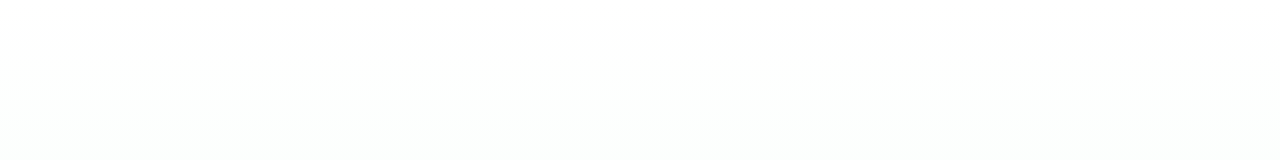
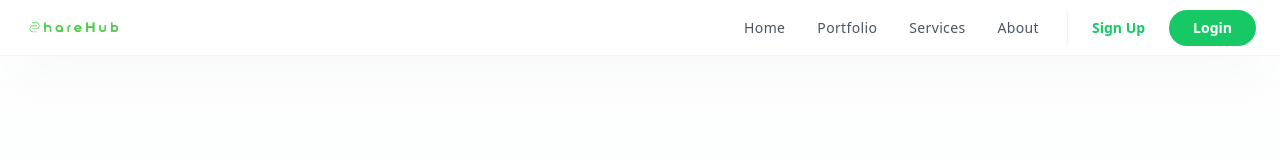
Before and after one commit to Veer0x1/sharehub, a Next.js app: page / in a window 1280 px wide. Shown: the top 160 px of the page. Built offline with nearby package versions, Linux system fonts and the light colour scheme.

Commit message:
added navbar #7

```diff
--- /dev/null
+++ b/components/Navbar.jsx
@@ -0,0 +1,106 @@
+import React from "react";
+import Logo from "../assets/logo.png";
+import Image from "next/image";
+
+const Navbar = () => {
+  return (
+    <header>
+      <input
+        type="checkbox"
+        name="hbr"
+        id="hbr"
+        className="hbr peer"
+        hidden
+        aria-hidden="true"
+      />
+      <nav className="fixed z-20 w-full bg-white/90 dark:bg-gray-900/80 backdrop-blur navbar shadow-2xl shadow-gray-600/5 border-b border-gray-100 dark:border-gray-800 peer-checked:navbar-active dark:shadow-none">
+        <div className="xl:container m-auto px-6 md:px-12 lg:px-6">
+          <div className="flex flex-wrap items-center justify-between gap-6  md:gap-0 ">
+            <div className="w-full items-center flex justify-between lg:w-auto">
+              <a className="relative z-10" href="#" aria-label="logo">
+                <Image
+                  src={Logo}
+                  className="bg-contain"
+                  width={100}
+                  alt="logo"
+                />
+              </a>
+              <label
+                htmlFor="hbr"
+                className="peer-checked:hamburger block relative z-20 p-6 -mr-6 cursor-pointer lg:hidden"
+              >
+                <div
+                  aria-hidden="true"
+                  className="m-auto h-0.5 w-5 rounded bg-gray-900 dark:bg-gray-300 transition duration-300"
+                ></div>
+                <div
+                  aria-hidden="true"
+                  className="m-auto mt-2 h-0.5 w-5 rounded bg-gray-900 dark:bg-gray-300 transition duration-300"
+                ></div>
+              </label>
+            </div>
+            <div className="navmenu hidden w-full flex-wrap justify-end items-center mb-16 space-y-8 p-6 border border-gray-100 rounded-3xl shadow-2xl shadow-gray-300/20 bg-white dark:bg-gray-800 lg:space-y-0 lg:p-0 lg:m-0 lg:flex md:flex-nowrap lg:bg-transparent lg:w-7/12 lg:shadow-none dark:shadow-none dark:border-gray-700 lg:border-0">
+              <div className="text-gray-600 dark:text-gray-300 lg:pr-4">
+                <ul className="space-y-6 tracking-wide font-medium text-base lg:text-sm lg:flex lg:space-y-0">
+                  <li>
+                    <a
+                      href="#"
+                      className="block md:px-4 transition hover:text-primary dark:hover:text-primaryLight"
+                    >
+                      <span>Home</span>
+                    </a>
+                  </li>
+                  <li>
+                    <a
+                      href="#"
+                      className="block md:px-4 transition hover:text-primary dark:hover:text-primaryLight"
+                    >
+                      <span>Portfolio</span>
+                    </a>
+                  </li>
+                  <li>
+                    <a
+                      href="#"
+                      className="block md:px-4 transition hover:text-primary dark:hover:text-primaryLight"
+                    >
+                      <span>Services</span>
+                    </a>
+                  </li>
+                  <li>
+                    <a
+                      href="#"
+                      className="block md:px-4 transition hover:text-primary dark:hover:text-primaryLight"
+                    >
+                      <span>About</span>
+                    </a>
+                  </li>
+                </ul>
+              </div>
+
+              <div className="w-full space-y-2 border-primary/10 dark:border-gray-700 flex flex-col -ml-1 sm:flex-row lg:space-y-0 md:w-max lg:border-l">
+                <a
+                  href="#"
+                  className="relative flex h-9 ml-auto items-center justify-center sm:px-6 before:absolute before:inset-0 before:rounded-full focus:before:bg-primary/10 dark:focus:before:bg-primaryLight/10 before:transition before:duration-300 hover:before:scale-105 active:duration-75 active:before:scale-95"
+                >
+                  <span className="relative text-sm font-semibold text-primary dark:text-primaryLight">
+                    Sign Up
+                  </span>
+                </a>
+                <a
+                  href="#"
+                  className="relative flex h-9 ml-auto items-center justify-center sm:px-6 before:absolute before:inset-0 before:rounded-full before:bg-primary dark:before:bg-primaryLight before:transition before:duration-300 hover:before:scale-105 active:duration-75 active:before:scale-95"
+                >
+                  <span className="relative text-sm font-semibold text-white dark:text-gray-900">
+                    Login
+                  </span>
+                </a>
+              </div>
+            </div>
+          </div>
+        </div>
+      </nav>
+    </header>
+  );
+};
+
+export default Navbar;
--- /dev/null
+++ b/components/dashboard/Tab.jsx
@@ -0,0 +1,9 @@
+import React from 'react'
+
+const Tab = () => {
+  return (
+    <div>Tab</div>
+  )
+}
+
+export default Tab
--- a/pages/_document.js
+++ b/pages/_document.js
@@ -1,4 +1,4 @@
-import { Html, Head, Main, NextScript } from 'next/document'
+import { Html, Head, Main, NextScript } from "next/document";
 
 export default function Document() {
   return (
@@ -9,5 +9,5 @@
         <NextScript />
       </body>
     </Html>
-  )
+  );
 }
--- /dev/null
+++ b/pages/dashboard.js
@@ -0,0 +1,11 @@
+import Link from "next/link";
+import Image from "next/image";
+
+import Tab from "./../components/dashboard/Tab";
+export default function Dashboard() {
+  return (
+    <>
+      <Tab />
+    </>
+  );
+}
--- a/pages/index.js
+++ b/pages/index.js
@@ -1,23 +1,24 @@
-import Head from 'next/head'
-import Image from 'next/image'
-import { Inter } from 'next/font/google'
-import styles from '@/styles/Home.module.css'
+import Head from "next/head";
+import Image from "next/image";
+import { Inter } from "next/font/google";
+import styles from "@/styles/Home.module.css";
+import Navbar from '../components/Navbar';
 import Hero from '../components/LandingPage/Hero.jsx'
 import GetStarted from '../components/LandingPage/GetStarted'
 
-const inter = Inter({ subsets: ['latin'] })
+const inter = Inter({ subsets: ["latin"] });
 
 export default function Home() {
   return (
     <>
       <Head>
         <title>Create Next App</title>
-        <meta name="description" content="Generated by create next app" />
         <meta name="viewport" content="width=device-width, initial-scale=1" />
         <link rel="icon" href="/favicon.ico" />
       </Head>
+      <Navbar />
     <Hero />
     <GetStarted />
     </>
-  )
+  );
 }
--- a/styles/globals.css
+++ b/styles/globals.css
@@ -1,6 +1,17 @@
 @tailwind base;
 @tailwind components;
 @tailwind utilities;
+@layer components {
+        .navbar-active .hamburger div:first-child {
+        @apply rotate-45 translate-y-1.5;
+        }
+        .navbar-active .hamburger div:last-child {
+        @apply -rotate-45 -translate-y-1;
+        }
+        .navbar-active div:first-child div:first-child div:last-child{
+            @apply block lg:flex
+        }
+    }
 :root {
   --max-width: 1100px;
   --border-radius: 12px;
```
Also changed, not shown: assets/logo.png (added).
